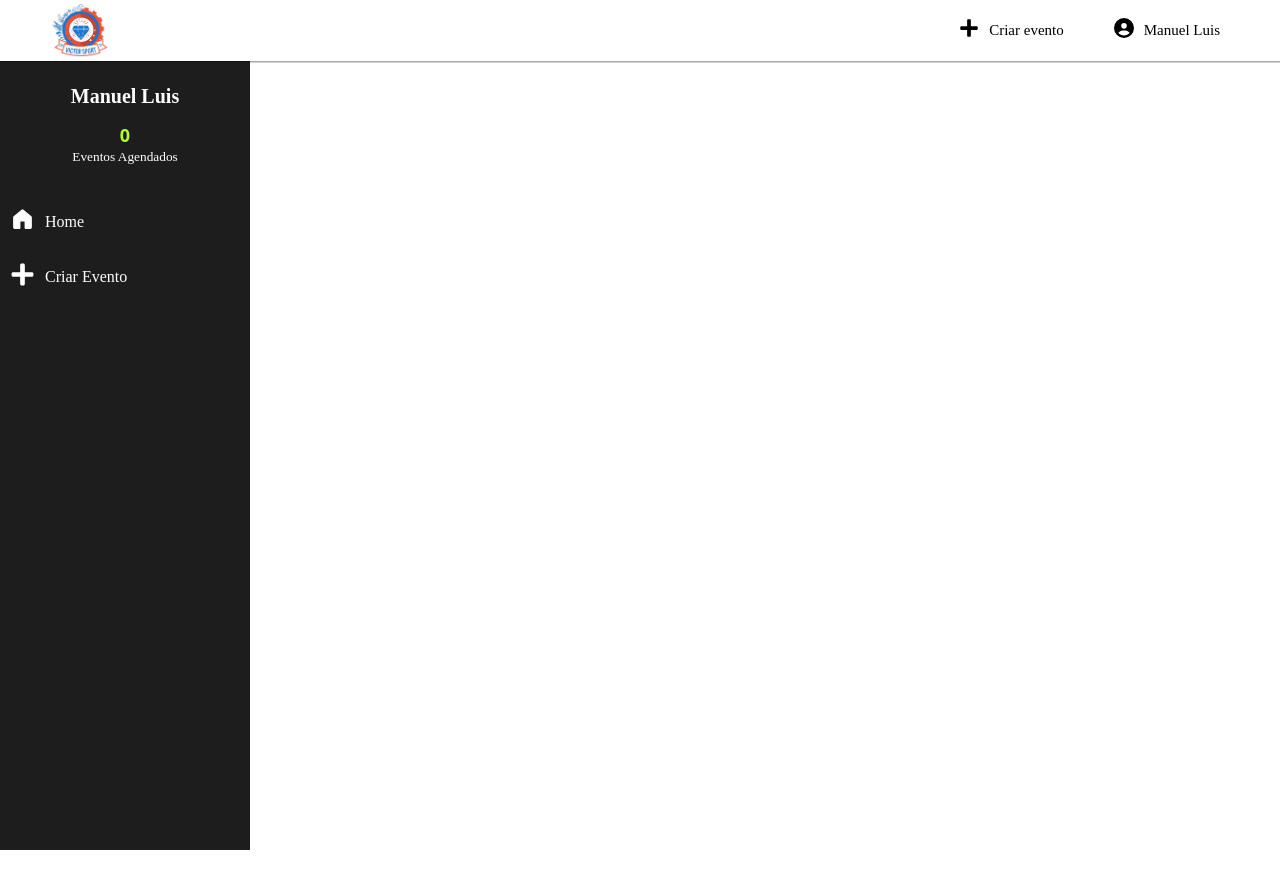
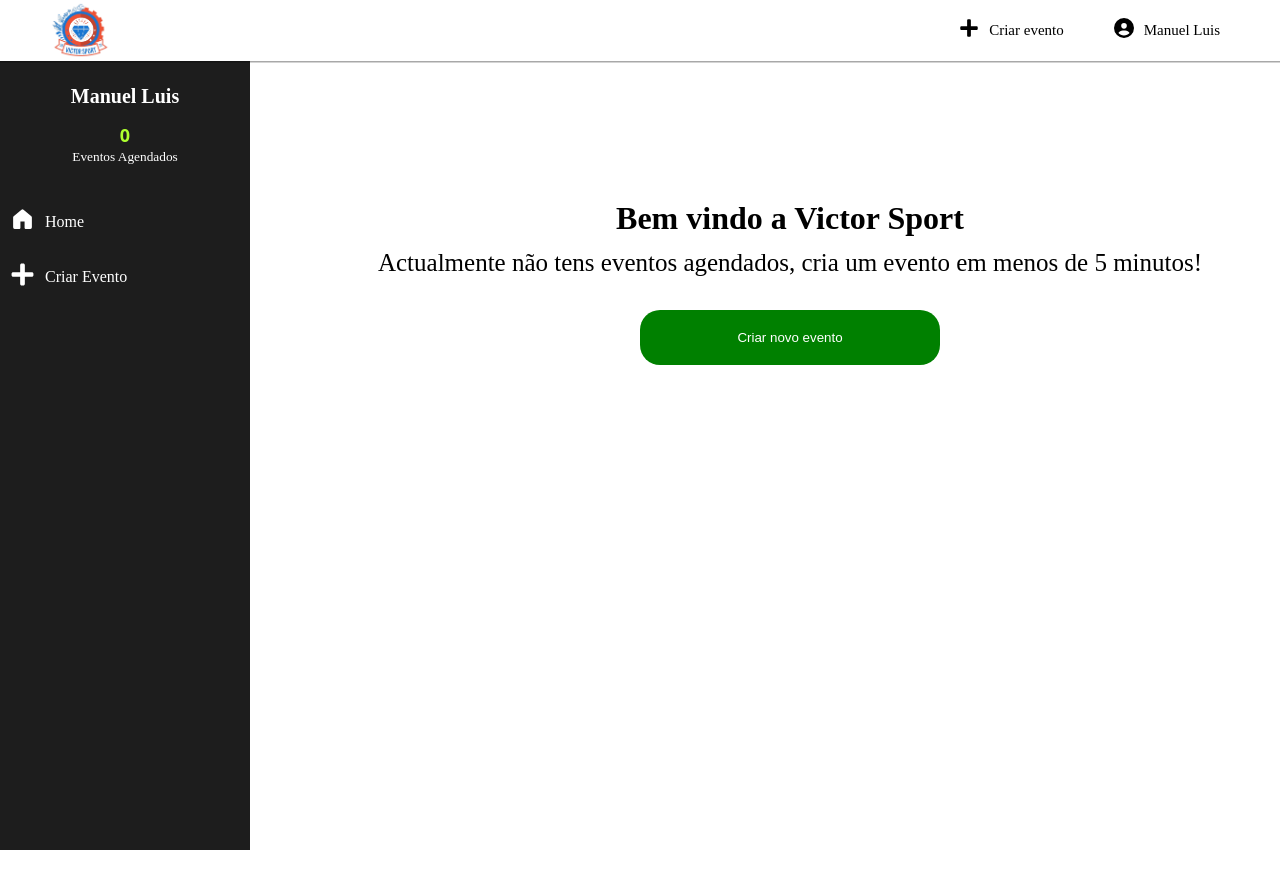
Before and after one commit to ManuelPiresLuis01/VictorSport, a React (Vite) app: page /dashboard in a window 1280 px wide. Shown: the top 888 px of the page. Before the commit the page ends 800 px from the top, so only its background shows below. Built offline with nearby package versions, Linux system fonts and the light colour scheme.

Commit message:
update o dashboard

```diff
--- a/src/assets/pages/dashboard/Dashboard.css
+++ b/src/assets/pages/dashboard/Dashboard.css
@@ -2,3 +2,26 @@
     width: 100%;
     height: 100vh;
 }
+
+.dados{
+    margin-top: 200px;
+    margin-left: 300px;
+    text-align: center;
+}
+
+.dados p{
+    text-align: center;
+    font-size: 25px;
+}
+
+.dados button{
+    cursor: pointer;
+    margin-top: 20px;
+    border-radius: 20px;
+    border: none;
+    background: none;
+    background-color: green;
+    color: white;
+    padding: 20px 0;
+    width: 300px;
+}
--- a/src/assets/pages/dashboard/Dashboard.jsx
+++ b/src/assets/pages/dashboard/Dashboard.jsx
@@ -8,7 +8,9 @@ function Dashboard() {
             <HeaderDashboard />
             <Menudashboard />
             <div className="dados">
-
+                <h1>Bem vindo a Victor Sport</h1>
+                <p>Actualmente não tens eventos agendados, cria um evento em menos de 5 minutos!</p>
+                <button>Criar novo evento</button>
             </div>
         </div>
     )
```
